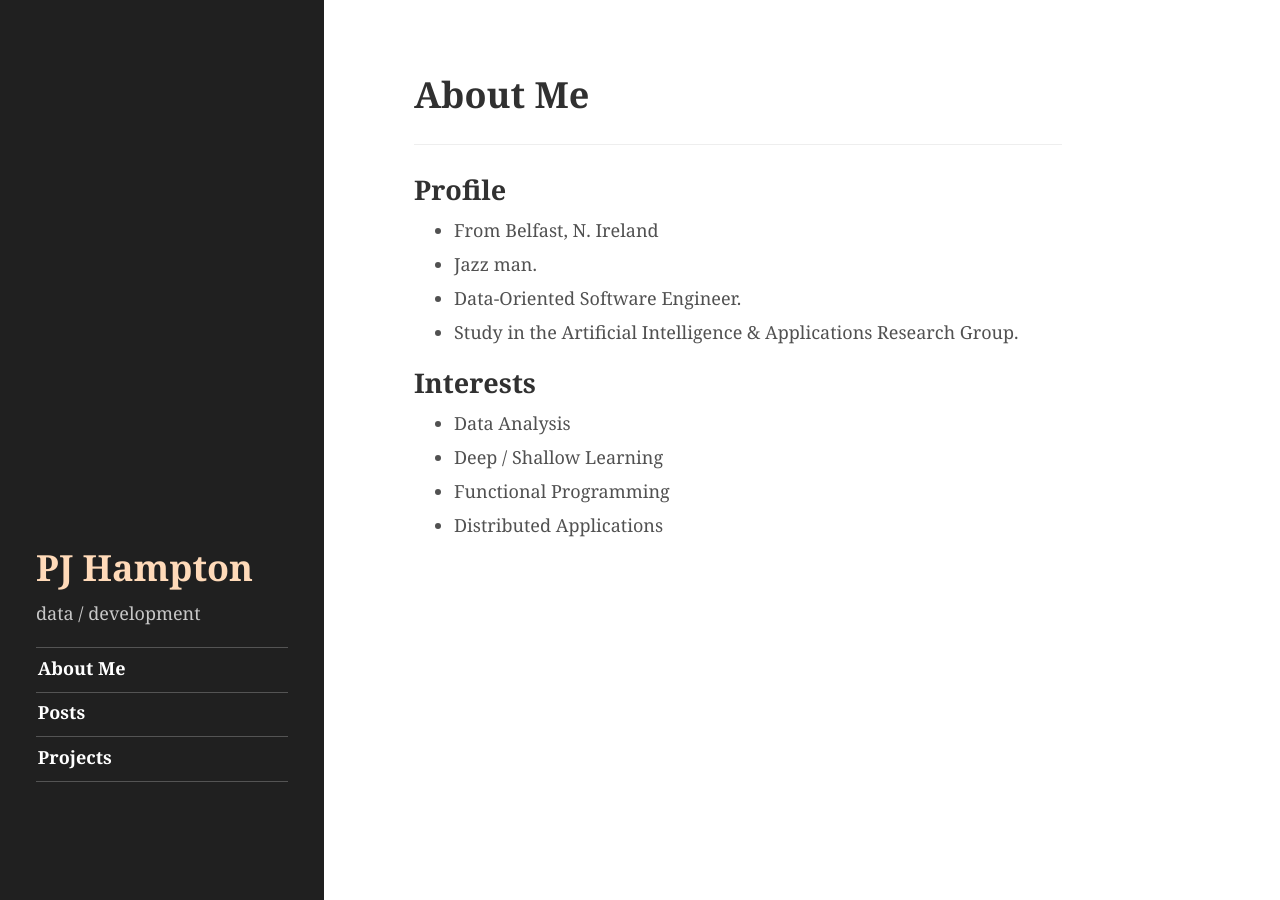
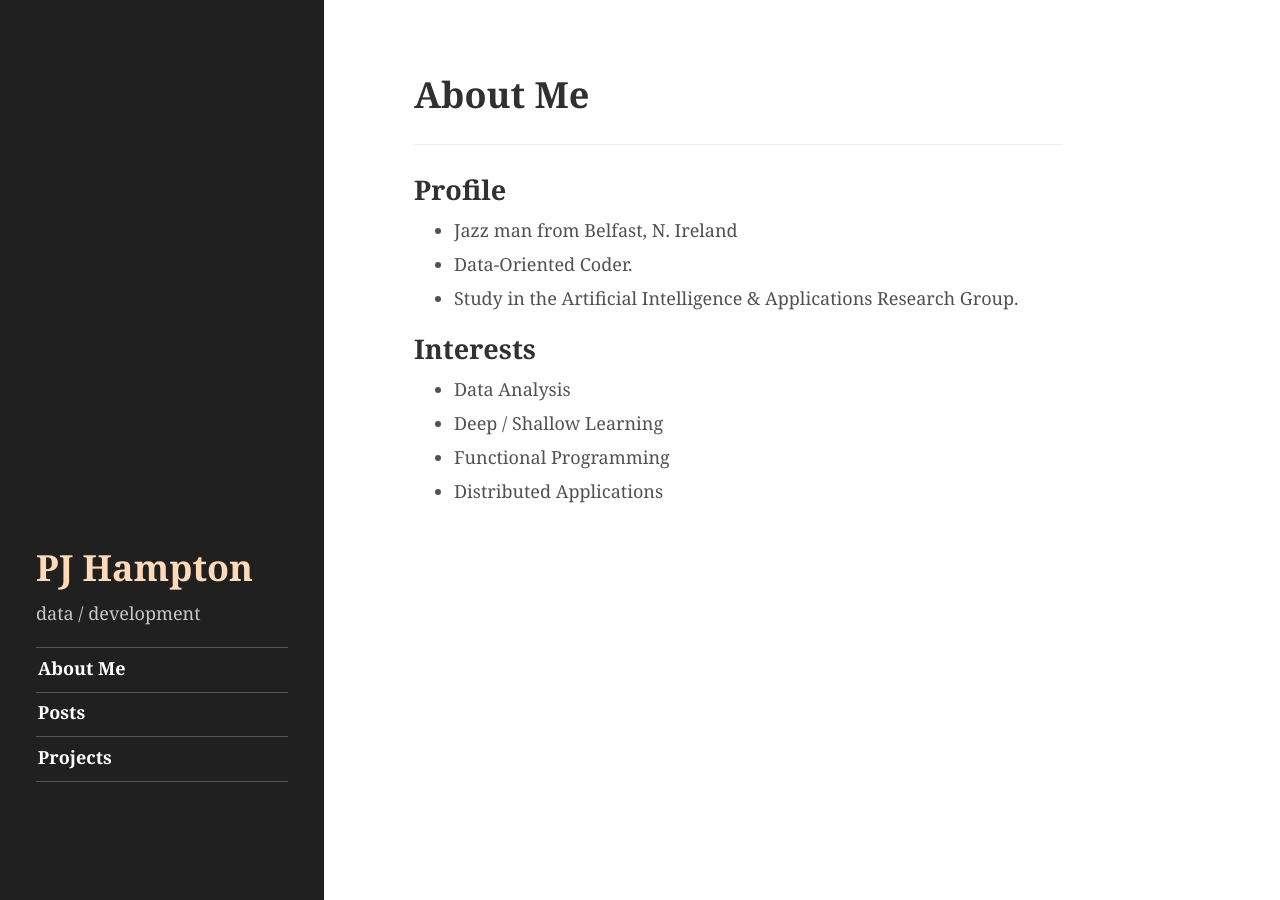
Before and after one commit to pjhampton/pjhampton.github.io, a Jekyll site: the page built from about.md, in a window 1280 px wide. Built offline with Jekyll 4.4.1, drawn with Linux system fonts in a browser that asks for light colours.

```diff
--- a/about.md
+++ b/about.md
@@ -5,9 +5,8 @@ title: About Me
 
 Profile
 -----------------------------
-  - From Belfast, N. Ireland
-  - Jazz man.
-  - Data-Oriented Software Engineer.
+  - Jazz man from Belfast, N. Ireland
+  - Data-Oriented Coder.
   - Study in the Artificial Intelligence & Applications Research Group.
 
 Interests
```
